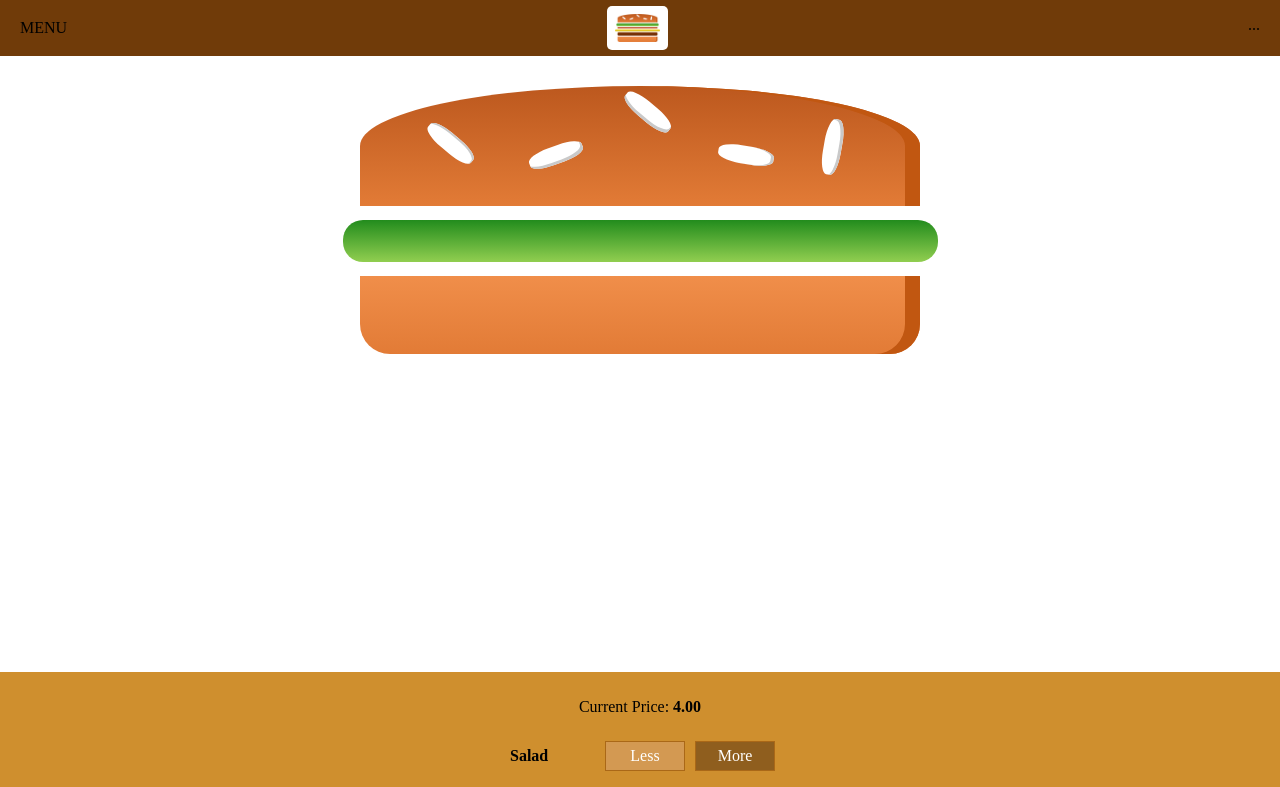
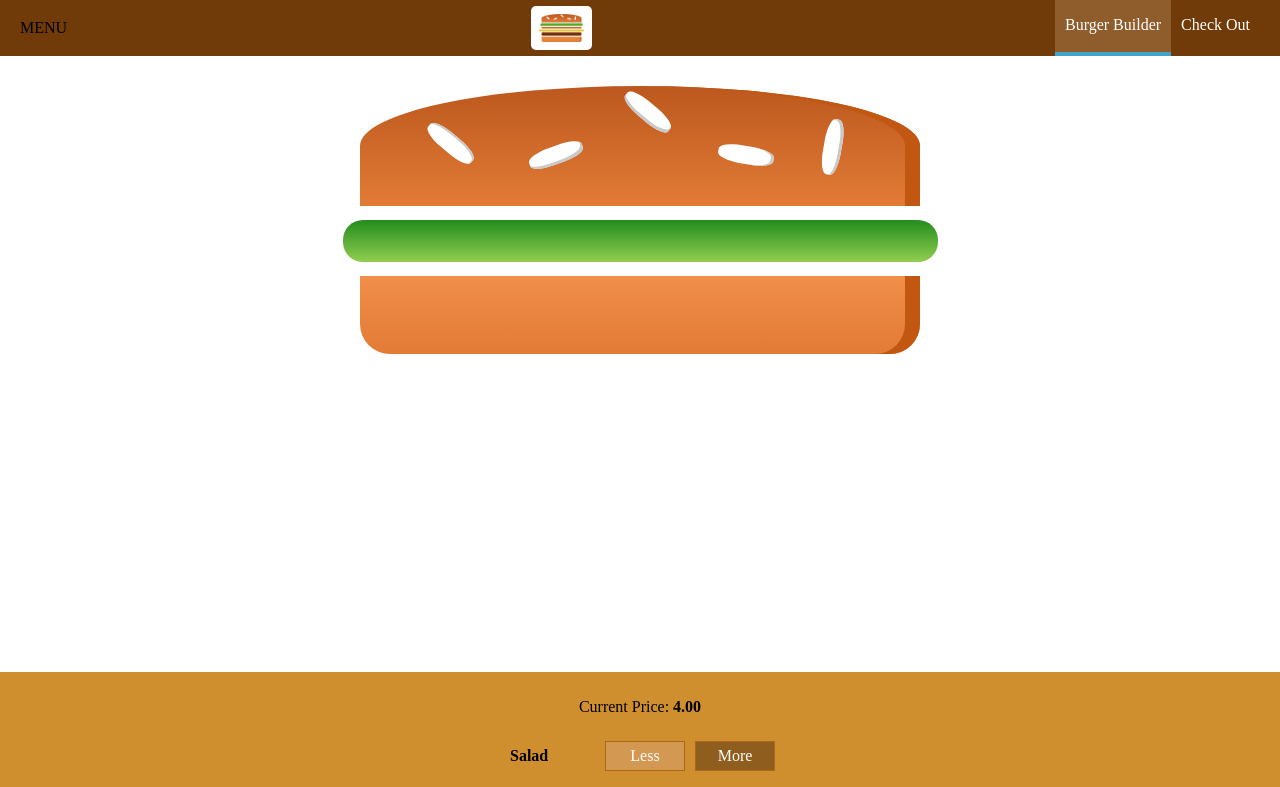
Before and after one commit to naman3112/Burger-ordering, a React (Create React App) app: page / in a window 1280 px wide. Shown: the top 787 px of the page. Built offline with nearby package versions, Linux system fonts and the light colour scheme; a web font is replaced by a local one.

Commit message:
navigation bar added

```diff
--- /dev/null
+++ b/src/components/Navigation/NavigationItems/NavigationItem/NavigationItem.js
@@ -0,0 +1,12 @@
+import React from 'react';
+import classes from './NavigationItem.module.css';
+
+const navigationItem=(props)=>(
+    <li className={classes.NavigationItem} >
+        <a href={props.link}
+        className={props.active? classes.active : null }
+        >
+
+        {props.children}</a></li>
+    )
+    export default navigationItem;
--- /dev/null
+++ b/src/components/Navigation/NavigationItems/NavigationItem/NavigationItem.module.css
@@ -0,0 +1,25 @@
+.NavigationItem{
+    margin: 0;
+    box-sizing : border-box;
+    display: flex;
+    height: 100%;
+    align-items: center;
+
+}
+
+.NavigationItem a{
+    color: white;
+    text-decoration : none;
+    height: 100%;
+    padding: 16px 10px;
+    border-bottom: 4px solid transparent;
+    box-sizing: border-box;
+    display: block;
+}
+.NavigationItem a:hover,
+.NavigationItem a:active,
+.NavigationItem a.active{
+    background-color: #8f5c2c;
+    border-bottom: 4px solid #40a4c8;
+    color: white;
+}
--- /dev/null
+++ b/src/components/Navigation/NavigationItems/NavigationItems.js
@@ -0,0 +1,11 @@
+import React from 'react';
+import classes from './NavigationItems.module.css'
+import NavigationItem from './NavigationItem/NavigationItem';
+const navigationItems=()=>(
+    <ul className={classes.NavigationItems}>
+        <NavigationItem link="/" active>Burger Builder</NavigationItem>
+        <NavigationItem link="/" >Check Out</NavigationItem>
+
+    </ul>
+)
+export default navigationItems;
--- /dev/null
+++ b/src/components/Navigation/NavigationItems/NavigationItems.module.css
@@ -0,0 +1,8 @@
+.NavigationItems {
+    margin: 0;
+    padding : 0;
+    list-style: none;
+    display: flex;
+    align-items:center;
+    height: 100%;
+}
--- a/src/components/Navigation/Toolbar/Toolbar.js
+++ b/src/components/Navigation/Toolbar/Toolbar.js
@@ -1,15 +1,13 @@
 import React from 'react'
 import classes from './Toolbar.module.css';
 import Logo from '../../Logo/Logo'
-
+import NavigationItems from '../NavigationItems/NavigationItems'
 const toolbar=(props)=>(
     <header className={classes.Toolbar}>
         <div>MENU</div>
         <Logo/>
         <nav>
-            <ul>
-                ...
-            </ul>
+            <NavigationItems/>
         </nav>
     </header>
 );
```
Also changed, not shown: 1 other file (tests, documents, lock files or other folders).
